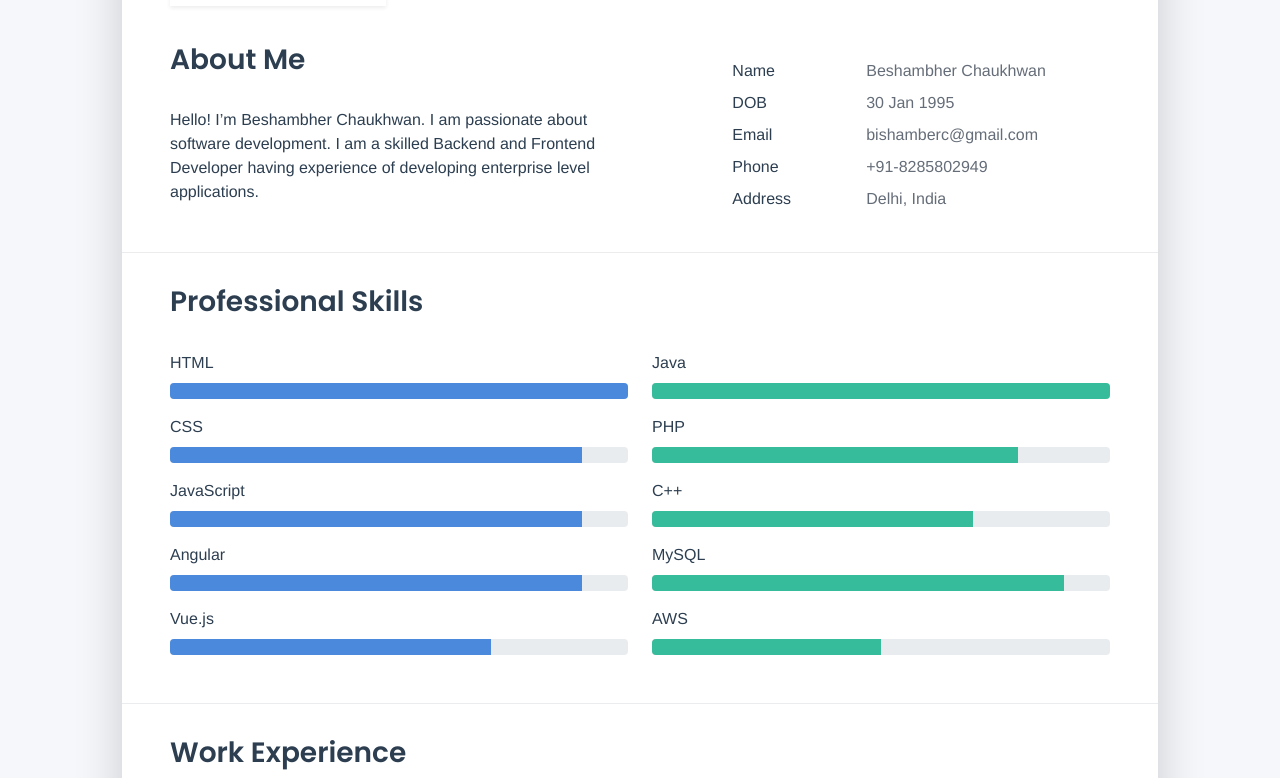
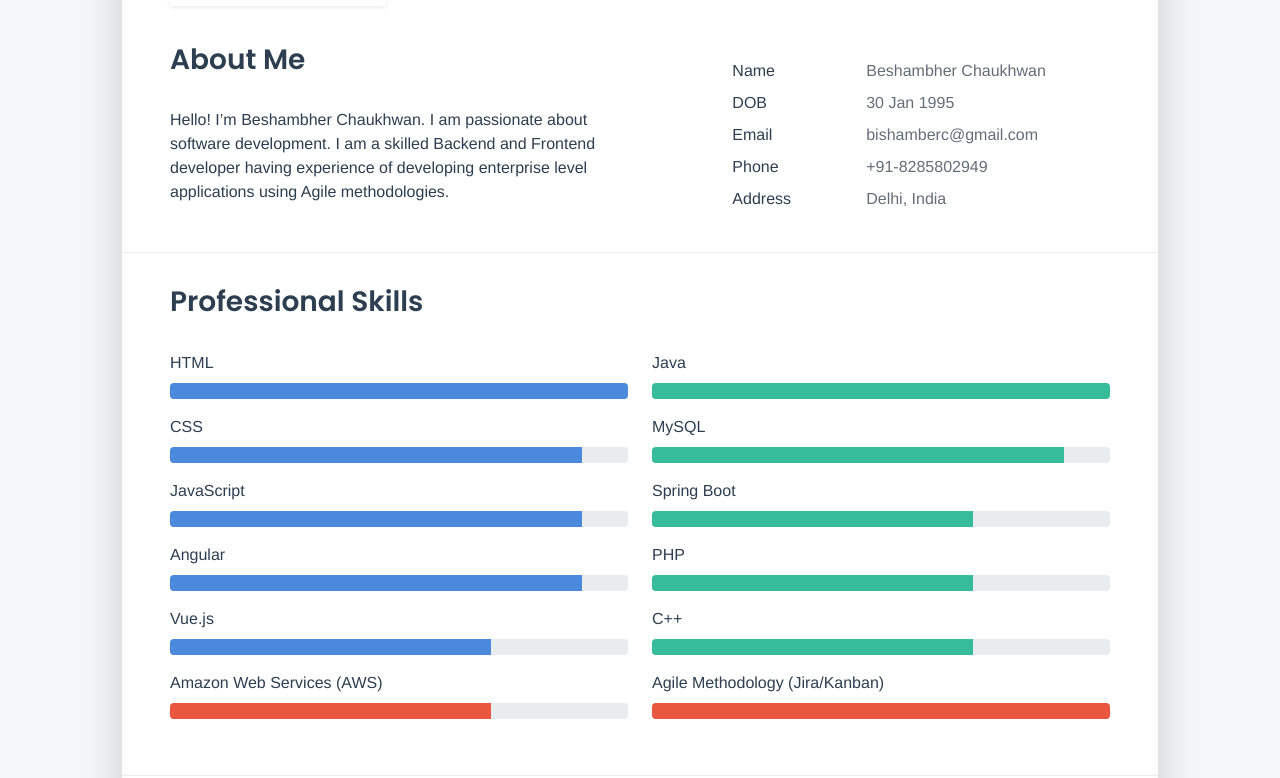
Before and after one commit to beshambher/beshambher, a Vue app: page / in a window 1280 px wide. Shown: the part 382-1160 px from the top of the page. Built offline with nearby package versions, Linux system fonts and the light colour scheme.

Commit message:
Added Agile, Jira, Kanban keywords in resume

```diff
--- a/src/components/Resume.vue
+++ b/src/components/Resume.vue
@@ -26,7 +26,7 @@
                 <div class="col-md-6">
                   <h2 class="h3 mb-3">About Me</h2>
                   <p>Hello! I’m Beshambher Chaukhwan. I am passionate about software development.
-                  I am a skilled Backend and Frontend Developer having experience of developing enterprise level applications.</p>
+                  I am a skilled Backend and Frontend developer having experience of developing enterprise level applications using Agile methodologies.</p>
                 </div>
                 <div class="col-md-5 offset-md-1">
                   <div class="row mt-2">
@@ -69,6 +69,20 @@
                       </div>
                     </div>
                   </template>
+                </div>
+                <div class="col-md-12">
+                  <div class="row">
+                    <template v-for="(skill, i) in skills.others">
+                      <div class="col-md-6 mb-2" :key="skill.key">
+                        <span>{{skill.key}}</span>
+                        <div class="progress my-1">
+                          <div class="progress-bar bg-danger" role="progressbar" :style="{width: skill.value+'%'}"
+                            data-aos="zoom-in-right" :data-aos-delay="(i+1)*100" data-aos-anchor=".skills-section"
+                            :aria-valuenow="skill.value" aria-valuemin="0" aria-valuemax="100"></div>
+                        </div>
+                      </div>
+                    </template>
+                  </div>
                 </div>
               </div>
             </div>
@@ -216,10 +230,10 @@ export default {
       skills: {
         backend: [
           { key: 'Java', value: '100'},
-          { key: 'PHP', value: '80'},
-          { key: 'C++', value: '70'},
           { key: 'MySQL', value: '90'},
-          { key: 'AWS', value: '50'}
+          { key: 'Spring Boot', value: '70'},
+          { key: 'PHP', value: '70'},
+          { key: 'C++', value: '70'}
         ],
         frontend: [
           { key: 'HTML', value: '100'},
@@ -227,6 +241,10 @@ export default {
           { key: 'JavaScript', value: '90'},
           { key: 'Angular', value: '90'},
           { key: 'Vue.js', value: '70'}
+        ],
+        others: [
+          { key: 'Amazon Web Services (AWS)', value: '70'},
+          { key: 'Agile Methodology (Jira/Kanban)', value: '100'}
         ]
       },
       education: [{
```
Also changed, not shown: 1 other file (tests, documents, lock files or other folders).
